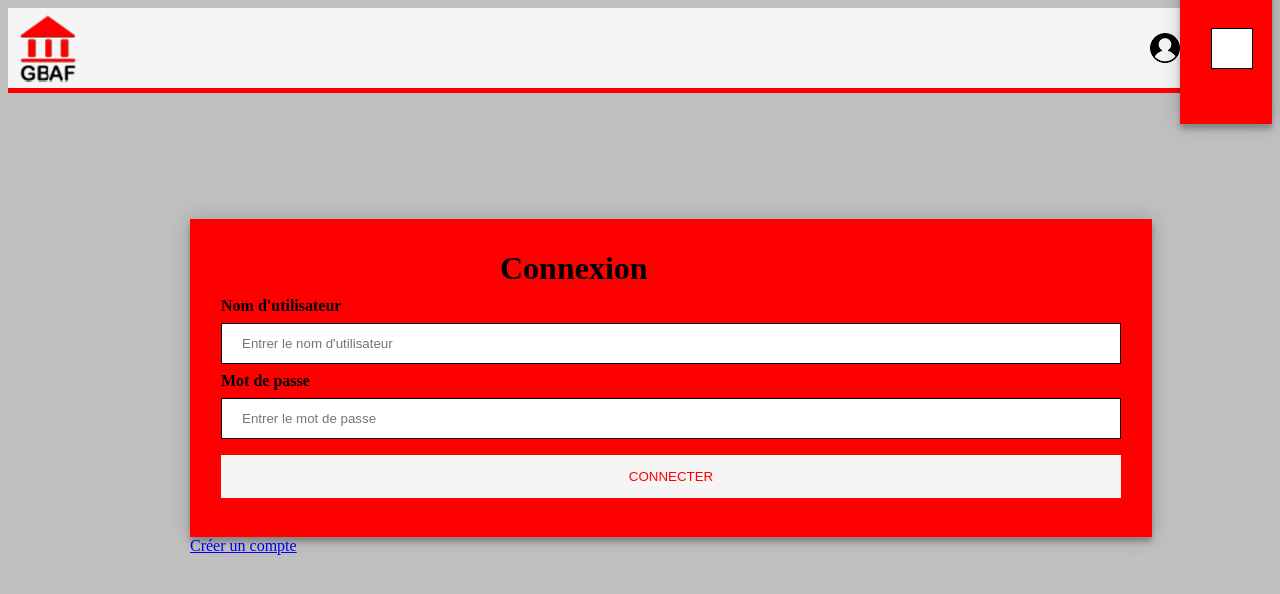
After one commit to Caro639/extranet_bancaire, a PHP site: page /connecter.php in a window 1280 px wide. The commit adds this page. Shown: the top 594 px of the page. Run offline with PHP 8.4, Linux system fonts and the light colour scheme; data that the repository does not hold is empty.

Commit message:
ajout fichier connecter.php et verification.php

```diff
--- a/connect.php
+++ b/connect.php
@@ -1,4 +1,4 @@
-<?php session_start(); ?>
+
 <!DOCTYPE html>
 <html>
     <head>
--- /dev/null
+++ b/connecter.php
@@ -0,0 +1,39 @@
+
+<?php
+    include_once('connexion.php');
+?>
+
+<!DOCTYPE html>
+<html>
+    <head>
+        <meta charset="utf-8" />
+        <link rel="stylesheet" href="style.css" />
+        <title>GBAF</title>
+    </head>
+
+    <body>
+    <?php include('header.php'); ?>
+        <div id="container">
+
+        <form action="verification.php" method="POST">
+            <h1>Connexion</h1>
+
+            <label><b>Nom d'utilisateur</b></label>
+            <input type="text" placeholder="Entrer le nom d'utilisateur" name="username" required>
+
+            <label><b>Mot de passe</b></label>
+            <input type="password" placeholder="Entrer le mot de passe" name="password" required>
+
+            <input type="submit" id='submit' value='CONNECTER'>
+            <?php
+            if(isset($_GET['erreur'])){
+                $err = $_GET['erreur'];
+                if($err==1 || $err==2)
+                echo "<p style='color:red'>Utilisateur ou mot de passe incorrect</p>";
+            }
+            ?>
+            </form>
+            <a href="inscription.php">Créer un compte</a>
+
+    </body>
+</html>
--- a/header.php
+++ b/header.php
@@ -11,18 +11,18 @@
 
            <header>
                 <div id="logo">
-                    <img src="images/logo_gbaf.png" alt="Logo de GBAF" />
+                   <img src="images/logo_gbaf.png" alt="Logo de GBAF" />
                 </div>
 
                     <div id="profil">
                         <img src="images/profil.png" alt="Photo de profil" class="profil" />
                         <form method="post" action="index.php">
 
-                           <?php foreach($accounts as $account) { ?>
+
                                <p> <label for="username"></label>
-                                <input type="text" name="username" id="username" placeholder= "username" <?php echo $account['username']; ?> size="30" maxlength="10" />
+                                <input type="text" name="username" id="username" placeholder= "username" <?php echo $account="username"; ?> size="30" maxlength="10" />
                                 </p>
-                        <?php } ?>
+
                     </div>
                         </form>
             </header>
--- a/style.css
+++ b/style.css
@@ -127,7 +127,53 @@ h3
 	border: black solid 0.5px;
 }
 
-section connecter
+#container
 {
-	justify-content: center;
+	width: 900px;
+	margin: 0 auto;
+	margin-top: 10%;
 }
+
+form
+{
+	width: 100%;
+	padding: 30px;
+	border: 1px solid rgb(255, 0, 0);
+	background: rgb(255, 0, 0);
+	box-shadow: 0 0 20px 0 rgba(0, 0, 0, 0.2), 0 5px 5px rgba(0, 0, 0, 0.24);
+}
+
+#container h1
+{
+	width: 38%;
+	margin: 0 auto;
+	padding-bottom: 10px;
+}
+
+input[type=text], input[type=password]
+{
+	width: 100%;
+	padding: 12px 20px;
+	margin: 8px 0;
+	display: inline-block;
+	border: 1px solid black;
+	box-sizing: border-box;
+}
+
+input[type=submit]
+{
+	background-color:  whitesmoke;
+	color: rgb(255, 0, 0);
+	padding: 14px 20px;
+	margin: 8px 0;
+	border: none;
+	cursor: pointer;
+	width: 100%;
+}
+
+input[type=submit]:hover
+{
+	background-color: whitesmoke;
+	color: rgb(255, 0, 0);
+	border: 1px solid black;
+}
--- a/variables.php
+++ b/variables.php
@@ -50,16 +50,15 @@
         ]
     ];
 
-    $post = [
+    $_POST = [
         [
-            'id_post' => '1',
-            'id_user' => 'username',
-            'id_acteur' => '1',
-            'date_add' => '',
-            'post' => '',
-            'is_enabled' => true,
-        ],
-    ];
+            'account' => 'id_user',
+            'username' => '',
+            'password' > '',
+        ]
+        ];
+
+
 
     $vote = [
         [
@@ -69,30 +68,6 @@
         ],
     ];
 
-    $_SESSION = [
-        [
-            'id_user' => '1',
-            'username' => '',
-            'password' => '',
-        ]
-        ];
-
-    $_COOKIE = [
-        [
-            'id_user' => '1',
-            'username' => '',
-            'password' => '',
-        ]
-        ];
-
-    $isAllowedToEnter = [
-        [
-            'id_user' => '1',
-            'username' => '',
-            'password' => '',
-            'is_enabled' => 'true',
-        ]
-        ];
 
     if(isset($_POST['limit']) && is_numeric($_POST['limit'])) {
         $limit = (int) $_POST['limit'];
```
Also changed, not shown: fonctions.php (+9 -31 lines), index.php (+23 -15 lines), verification.php (added, +35 -0 lines).
